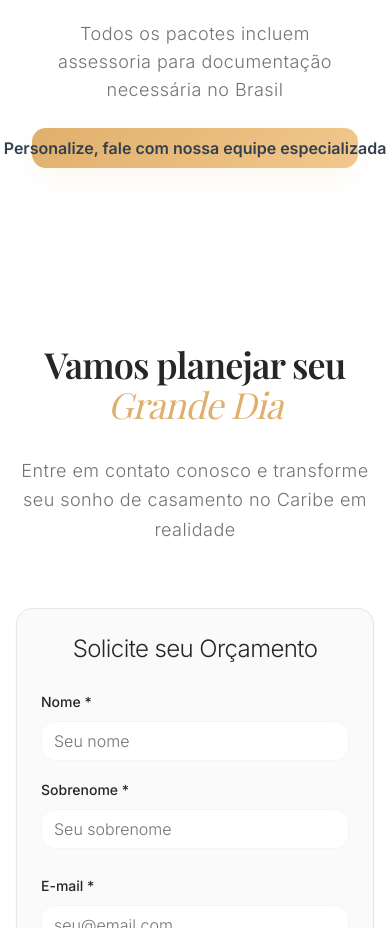
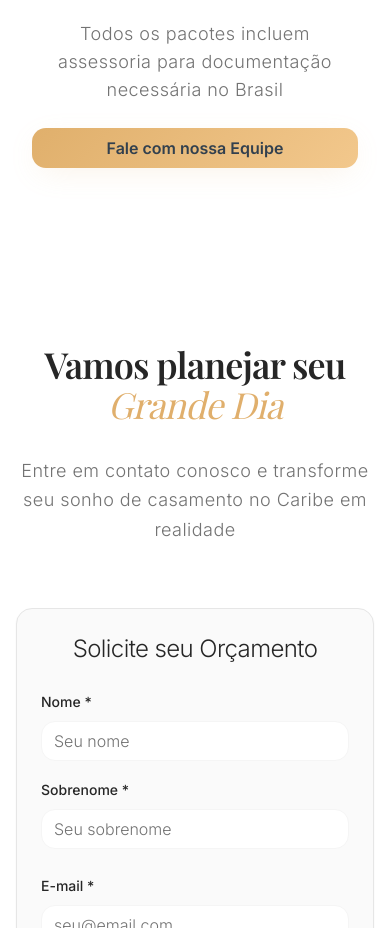
Before and after one commit to allanmonteiro10/cancun-vows-paradise, a React (Vite) app: page / in a window 390 px wide. Shown: the part 9900-10828 px from the top of the page. Built offline with nearby package versions, Linux system fonts and the light colour scheme; a web font is replaced by a local one.

Commit message:
Fix mobile button text
Change "Personalize, fale com nossa equipe especializada" to "Fale com nossa Equipe" on mobile.

```diff
--- a/src/components/WeddingPackages.tsx
+++ b/src/components/WeddingPackages.tsx
@@ -139,7 +139,8 @@ const WeddingPackages = () => {
             Todos os pacotes incluem assessoria para documentação necessária no Brasil
           </p>
           <Button className="gold-gradient text-secondary font-semibold px-6 md:px-10 py-4 text-base md:text-lg hover:scale-105 transition-transform elegant-shadow w-full max-w-md mx-auto">
-            Personalize, fale com nossa equipe especializada
+            <span className="block md:hidden">Fale com nossa Equipe</span>
+            <span className="hidden md:block">Personalize, fale com nossa equipe especializada</span>
           </Button>
         </div>
       </div>
```
